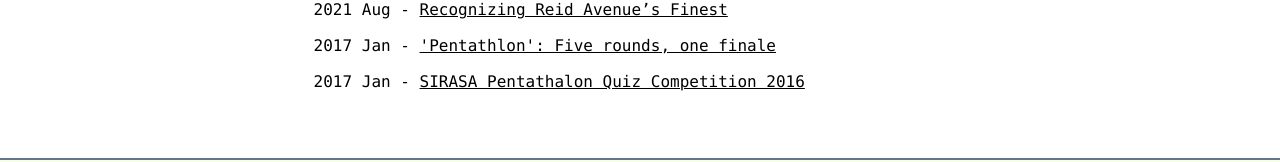
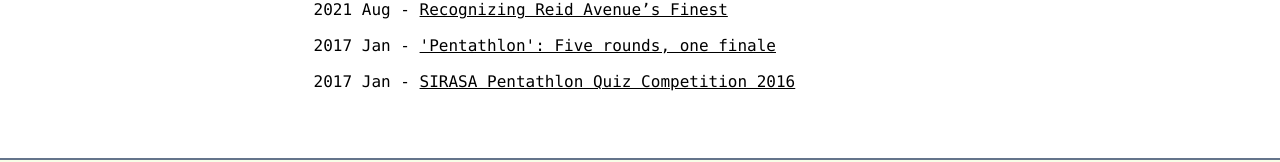
Before and after one commit to Sulith123/suveene.github.io, a Next.js app: page / in a window 1280 px wide. Shown: the part 2874-3036 px from the top of the page. Built offline with nearby package versions, Linux system fonts and the light colour scheme.

Commit message:
Fix typo

```diff
--- a/src/app/components/home/features-section/index.tsx
+++ b/src/app/components/home/features-section/index.tsx
@@ -59,7 +59,7 @@
             target="_blank"
             className="underline"
           >
-            SIRASA Pentathalon Quiz Competition 2016
+            SIRASA Pentathlon Quiz Competition 2016
           </a>{" "}
         </p>
       </div>
```
